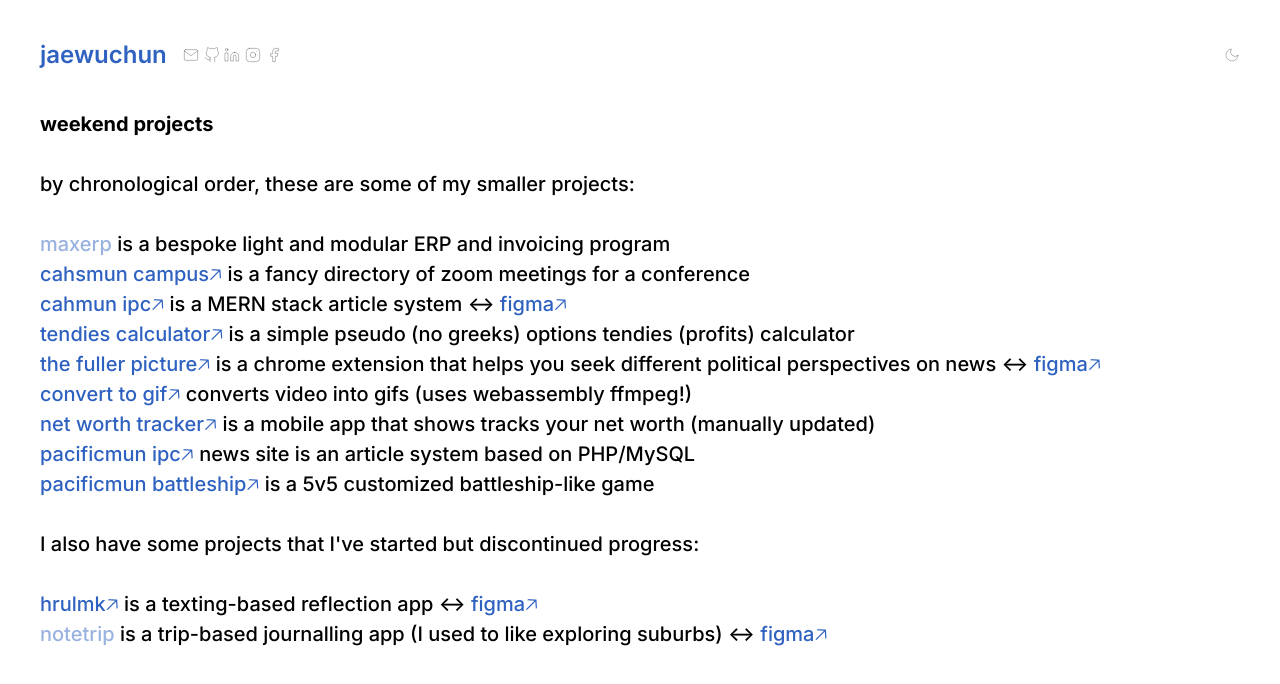
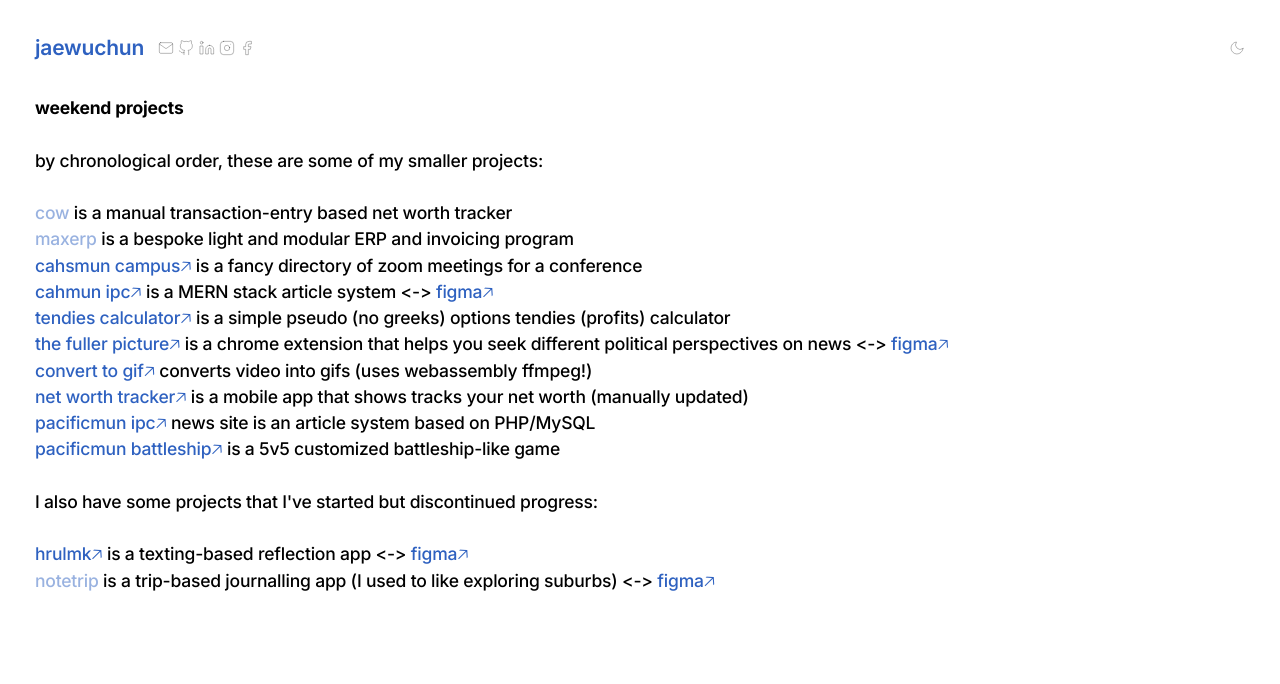
Before and after one commit to naijwu/textual, a Next.js app: page /weekend-projects in a window 1280 px wide. Shown: the top 684 px of the page. Built offline with nearby package versions, Linux system fonts and the light colour scheme.

Commit message:
made text smaller

```diff
--- a/pages/weekend-projects.tsx
+++ b/pages/weekend-projects.tsx
@@ -24,6 +24,9 @@
             by chronological order, these are some of my smaller projects:
             <br/><br/>
             <span className="disabled">
+                cow
+            </span> is a manual transaction-entry based net worth tracker<br/>
+            <span className="disabled">
                 maxerp
             </span> is a bespoke light and modular ERP and invoicing program<br/>
             <Link href="https://github.com/naijwu/cahsmun-campus">cahsmun campus🡥</Link> is a fancy directory of zoom meetings for a conference<br/>
--- a/styles/globals.css
+++ b/styles/globals.css
@@ -36,6 +36,11 @@
 
 body {
   transition:all 0.2s cubic-bezier(0.215, 0.610, 0.355, 1);
+}
+
+html {
+  font-size: 14px;
+  letter-spacing: -0.2px;
 }
 
 a {
```
